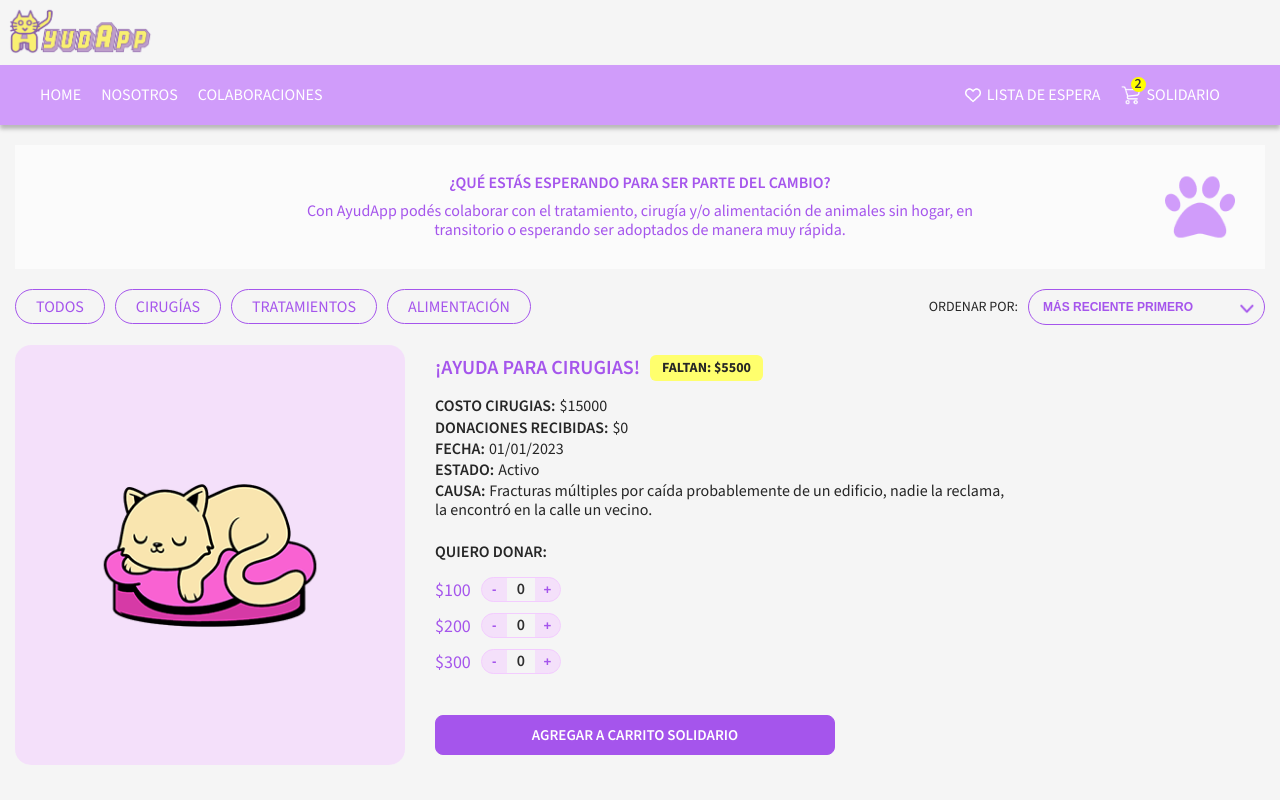
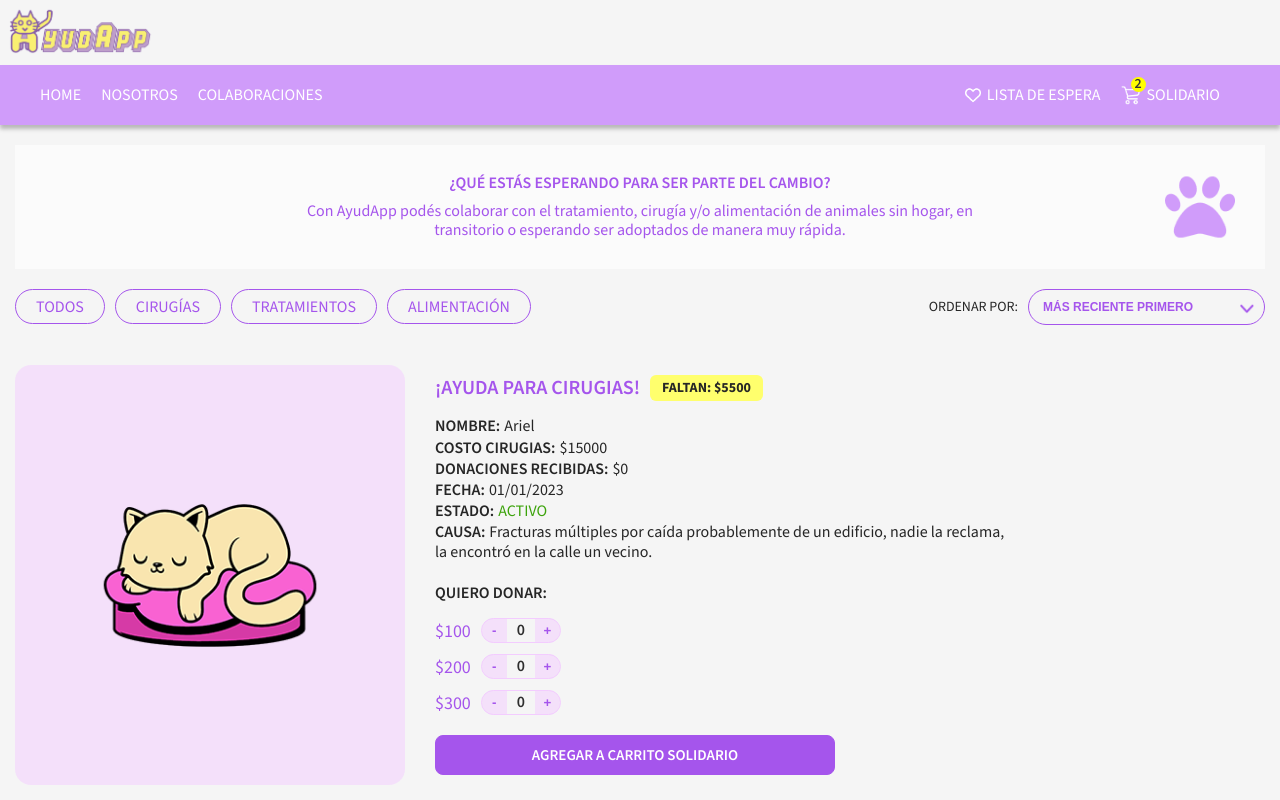
Before and after one commit to paz-cualina/ayudApp, a React (Create React App) app: page /item/1 in a window 1280 px wide. Built offline with nearby package versions, Linux system fonts and the light colour scheme.

Commit message:
Style fixes

```diff
--- a/src/Components/FiltersBar/FiltersBar.css
+++ b/src/Components/FiltersBar/FiltersBar.css
@@ -16,4 +16,4 @@
 
 
 .filtersBar .wrapper ul li a.active { background-color: #F3CCFF; border-color: #F3CCFF; }
-.filtersBar .wrapper ul li a.inactive { background-color: transparent; }
+.filtersBar .wrapper ul li a.inactive {}
--- a/src/Components/Item/Item.css
+++ b/src/Components/Item/Item.css
@@ -1,4 +1,5 @@
 .cardItem { background: #FFFFFF; border: 1px solid #E2E8F0; box-shadow: 0px 2px 8px rgb(0 0 0 / 20%); border-radius: 12px; width: 400px; padding: 25px; }
+.cardItem:hover { box-shadow: 0px 2px 12px rgb(0 0 0 / 30%); }
 .cardItem figure { height: 215px; width: 100%; overflow: hidden; border-radius: 16px; margin-bottom: 14px; }
 .cardItem figure img { width: 100%; height: 100%; object-fit: contain; background-color: rgba(243, 204, 255, 0.5); }
 .cardItem h3 { font-size: 20px; font-weight: 600; padding-bottom: 14px; }
--- a/src/Components/ItemDetail/ItemDetail.css
+++ b/src/Components/ItemDetail/ItemDetail.css
@@ -1,4 +1,4 @@
-.itemDetail { display: flex; }
+.itemDetail { display: flex; margin-top: 40px; }
 .itemDetail figure { height: 420px; width: 390px; overflow: hidden; border-radius: 16px; }
 .itemDetail figure img { height: 100%; width: 100%; object-fit: contain; background-color: rgba(243, 204, 255, 0.5); }
 .itemDetail .textWrapper { margin-left: 30px; max-width: 570px; display: flex; flex-direction: column; padding-top: 10px; }
@@ -6,6 +6,7 @@
 .itemDetail .textWrapper h4 { font-weight: 600; font-size: 16px; margin: 22px 0 15px; text-transform: uppercase; }
 .itemDetail .textWrapper p { font-weight: 600; text-transform: uppercase; padding-bottom: 2px; }
 .itemDetail .textWrapper p span { font-weight: normal; padding-left: 4px; text-transform: none; }
+.itemDetail .textWrapper p span.active { color: #3CA30B; font-weight: 500; text-transform: uppercase; }
 .itemDetail .textWrapper .addCart { width: 400px; background: #a555ec; border: 1px solid #a555ec; color: #fff; font-weight: 600; text-transform: uppercase; font-size: 15px; height: 40px; border-radius: 8px; margin-top: auto; margin-bottom: 10px; font-family: 'Source Sans 3', sans-serif; transition: all 0.3s; cursor: pointer; }
 .itemDetail .textWrapper .addCart:hover { background: rgba(243, 204, 255, 0.5); color: #a555ec; }
 .itemDetail .textWrapper .titleWrapper { display: flex; align-items: center; margin-bottom: 15px; }
--- a/src/Components/ItemDetail/ItemDetail.js
+++ b/src/Components/ItemDetail/ItemDetail.js
@@ -12,10 +12,11 @@ const ItemDetail = ({detail}) => {
                 <h3>¡Ayuda para {detail.category}!</h3>
                 <span>Faltan: $5500</span>
             </div>
+            <p>Nombre:<span>{detail.name}</span></p>
             <p>Costo {detail.category}:<span>${detail.cost}</span></p>
             <p>Donaciones recibidas:<span>$0</span></p>
             <p>Fecha:<span>{detail.date}</span></p>
-            <p>Estado:<span>{detail.state}</span></p>
+            <p>Estado:<span className="active">{detail.state}</span></p>
             <p>Causa:<span>{detail.description}</span></p>
             <h4>Quiero donar:</h4>
             <ItemCount />
--- a/src/assets/styles/itemListContainer.css
+++ /dev/null
@@ -1 +0,0 @@
-.itemListContainer { }
--- a/src/assets/styles/style.css
+++ b/src/assets/styles/style.css
@@ -1,5 +1,4 @@
 @import './reset.css';
-@import './itemListContainer.css';
 @import '../../Components/Banner/Banner.css';
 @import '../../Components/CartWidget/CartWidget.css';
 @import '../../Components/FiltersBar/FiltersBar.css';
@@ -19,5 +18,6 @@ body { font-family: 'Source Sans 3', sans-serif; font-size: 16px; color: #262626
 
 .topWrapper { position: relative; padding-top: 115px; }
 .content { max-width: 1250px; margin: 0 auto; }
+p { line-height: 1.2; }
 
-p { line-height: 1.2; }
+.itemListContainer { margin-top: 40px; }
```
